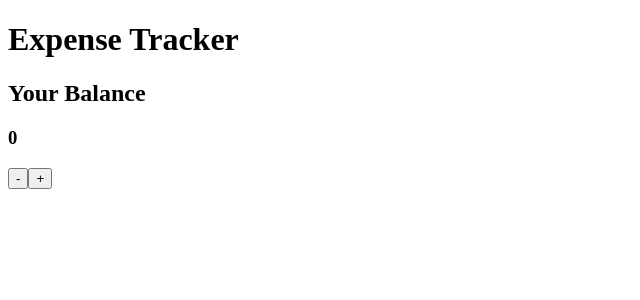
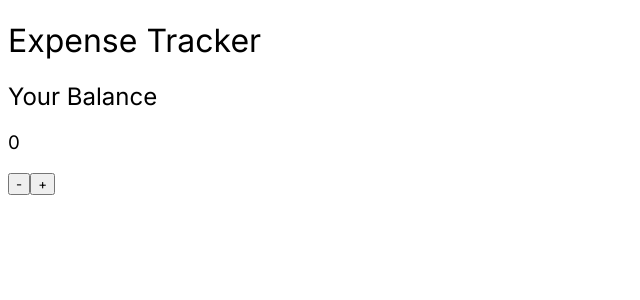
Before and after one commit to itszaid27/expense-tracker, a React (Vite) app in the folder expense-tracker/: page / in a window 1280 px wide. Shown: the top 300 px of the page, without its empty margins (0-640 px from the left). Built offline with nearby package versions, Linux system fonts and the light colour scheme.

Commit message:
Styling added

```diff
--- a/expense-tracker/index.html
+++ b/expense-tracker/index.html
@@ -4,6 +4,12 @@
     <meta charset="UTF-8" />
     <link rel="icon" type="image/svg+xml" href="/vite.svg" />
     <meta name="viewport" content="width=device-width, initial-scale=1.0" />
+    <link rel="preconnect" href="https://fonts.googleapis.com" />
+    <link rel="preconnect" href="https://fonts.gstatic.com" crossorigin />
+    <link
+      href="https://fonts.googleapis.com/css2?family=Inter:ital,opsz,wght@0,14..32,100..900;1,14..32,100..900&family=Montserrat:ital,wght@0,100..900;1,100..900&display=swap"
+      rel="stylesheet"
+    />
     <title>Expense-Tracker</title>
   </head>
   <body>
--- a/expense-tracker/src/App.jsx
+++ b/expense-tracker/src/App.jsx
@@ -1,6 +1,6 @@
 import React, { useState } from "react";
 import Balance from "./Components/Balance";
-
+import "./app.css";
 const App = () => {
   const [balance, setBalance] = useState(0);
 
--- /dev/null
+++ b/expense-tracker/src/app.css
@@ -0,0 +1,5 @@
+*{
+    box-sizing: border-box;
+    font-family: 'Inter';
+    font-weight: 400;
+}
```
